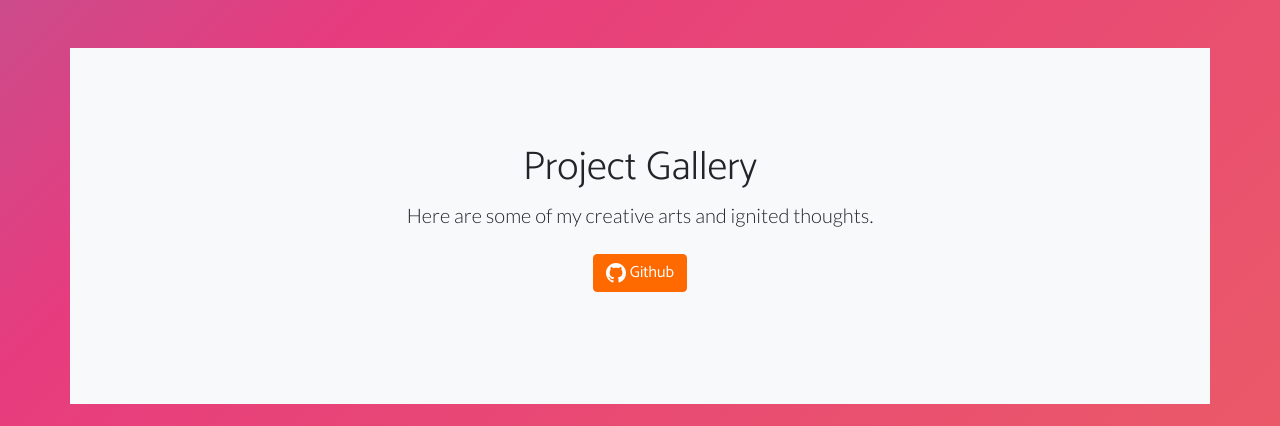
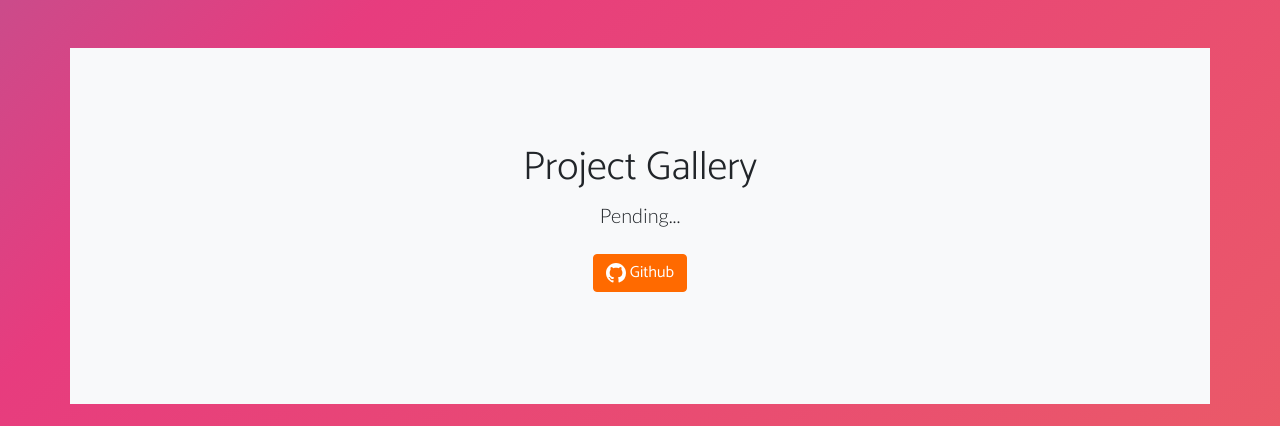
Before and after one commit to thunder-007/bingoBook, a Django app: page /projects in a window 1280 px wide. Shown: the part 81-507 px from the top of the page. Run offline with Django 4.2, Linux system fonts and the light colour scheme; data that the repository does not hold is empty; some libraries are stand-ins or nearby versions.

Commit message:
Update projects.html

```diff
--- a/devpage/templates/devpage/projects.html
+++ b/devpage/templates/devpage/projects.html
@@ -32,7 +32,7 @@
                 <div class="col-lg-6 col-md-8 mx-auto">
                     <h1 class="fw-light">Project Gallery</h1>
                     <p class="lead  strong ">
-                        Here are some of my creative arts and ignited thoughts. </p>
+                        Pending... </p>
                         <h1>
                             <a href="https://github.com/thunder-007" target="_blank" class="btn btn-secondary my-2">
                                 <svg xmlns="http://www.w3.org/2000/svg" width="20" height="20" fill="currentColor"
```
